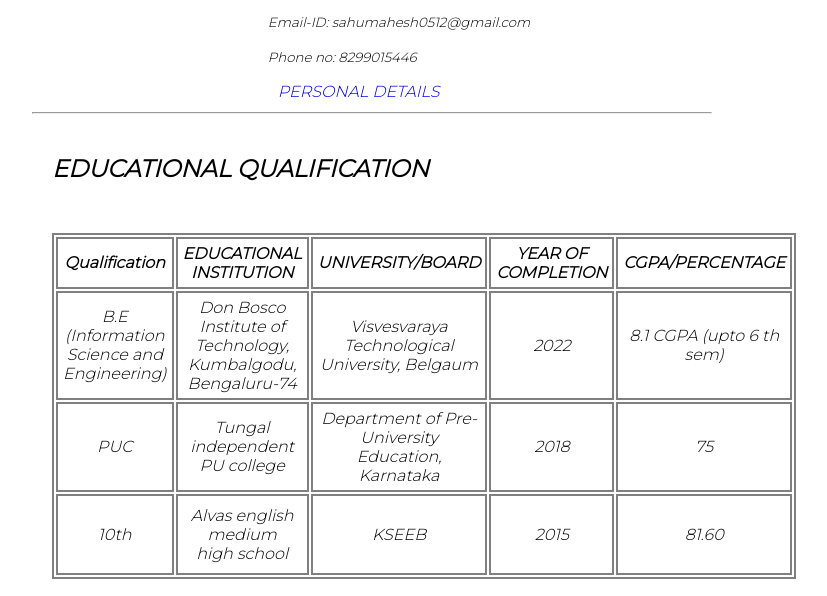
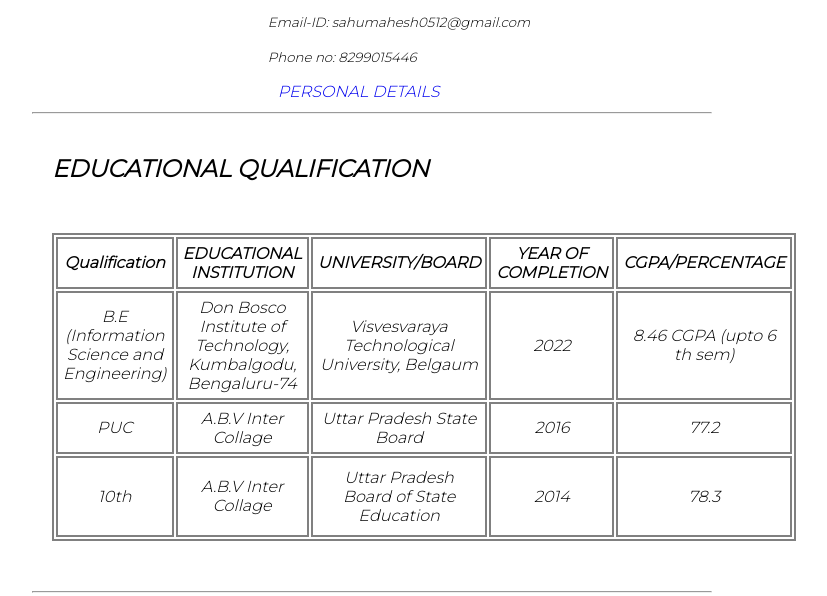
Before and after one commit to sahumahesh0512/webdev, a plain HTML site: page index.html in a window 1280 px wide. Shown: the part 208-804 px from the top of the page, without its empty margins (268-1095 px from the left). Drawn offline with Linux system fonts and the light colour scheme.

Commit message:
Update index.html

```diff
--- a/index.html
+++ b/index.html
@@ -16,7 +16,7 @@
         <table>
             <tr>
                 <td style="padding-right: 50px; padding-left: 50px;padding-top: 40px; padding-bottom: 20px;">
-                    <img width = "250px" height="300px" src="SNEHA.jpg" alt="profile_image" style="border: solid;">
+                    <img width = "250px" height="300px" src="pic.jpeg" alt="profile_image" style="border: solid;">
                 </td>
                 <td style="padding-right: 50PX;">
                     <h1><strong>Mahesh Kumar Sahu</strong></h1>
@@ -60,26 +60,26 @@
                             University,
                             Belgaum</td>
                         <td style="padding: 5px; border: solid 2px grey; border-collapse: collapse;">2022</td>
-                        <td style="padding: 5px; border: solid 2px grey; border-collapse: collapse;">8.1 CGPA
+                        <td style="padding: 5px; border: solid 2px grey; border-collapse: collapse;">8.46 CGPA
                             (upto 6
                             th sem) </td>
                     </tr>
                     <tr>
                         <td style="padding: 5px; border: solid 2px grey; border-collapse: collapse;">PUC</td>
-                        <td style="padding: 5px; border: solid 2px grey; border-collapse: collapse;">Tungal independent PU college</td>
-                        <td style="padding: 5px; border: solid 2px grey; border-collapse: collapse;">Department of
-                            Pre-University
-                            Education,
-                            Karnataka </td>
-                        <td style="padding: 5px; border: solid 2px grey; border-collapse: collapse;">2018</td>
-                        <td style="padding: 5px; border: solid 2px grey; border-collapse: collapse;">75</td>
+                        <td style="padding: 5px; border: solid 2px grey; border-collapse: collapse;">A.B.V Inter Collage</td>
+                        <td style="padding: 5px; border: solid 2px grey; border-collapse: collapse;">Uttar Pradesh State Board
+
+
+                            </td>
+                        <td style="padding: 5px; border: solid 2px grey; border-collapse: collapse;">2016</td>
+                        <td style="padding: 5px; border: solid 2px grey; border-collapse: collapse;">77.2</td>
                     </tr>
                     <tr>
                         <td style="padding: 10px; border: solid 2px grey; border-collapse: collapse;">10th</td>
-                        <td style="padding: 10px; border: solid 2px grey; border-collapse: collapse;">Alvas english medium high school</td>
-                        <td style="padding: 10px; border: solid 2px grey; border-collapse: collapse;">KSEEB</td>
-                        <td style="padding: 10px; border: solid 2px grey; border-collapse: collapse;">2015</td>
-                        <td style="padding: 10px; border: solid 2px grey; border-collapse: collapse;">81.60</td>
+                        <td style="padding: 10px; border: solid 2px grey; border-collapse: collapse;">A.B.V Inter Collage</td>
+                        <td style="padding: 10px; border: solid 2px grey; border-collapse: collapse;">Uttar Pradesh Board of State Education</td>
+                        <td style="padding: 10px; border: solid 2px grey; border-collapse: collapse;">2014</td>
+                        <td style="padding: 10px; border: solid 2px grey; border-collapse: collapse;">78.3</td>
                     </tr>
                 </tbody>
             </table>
```
